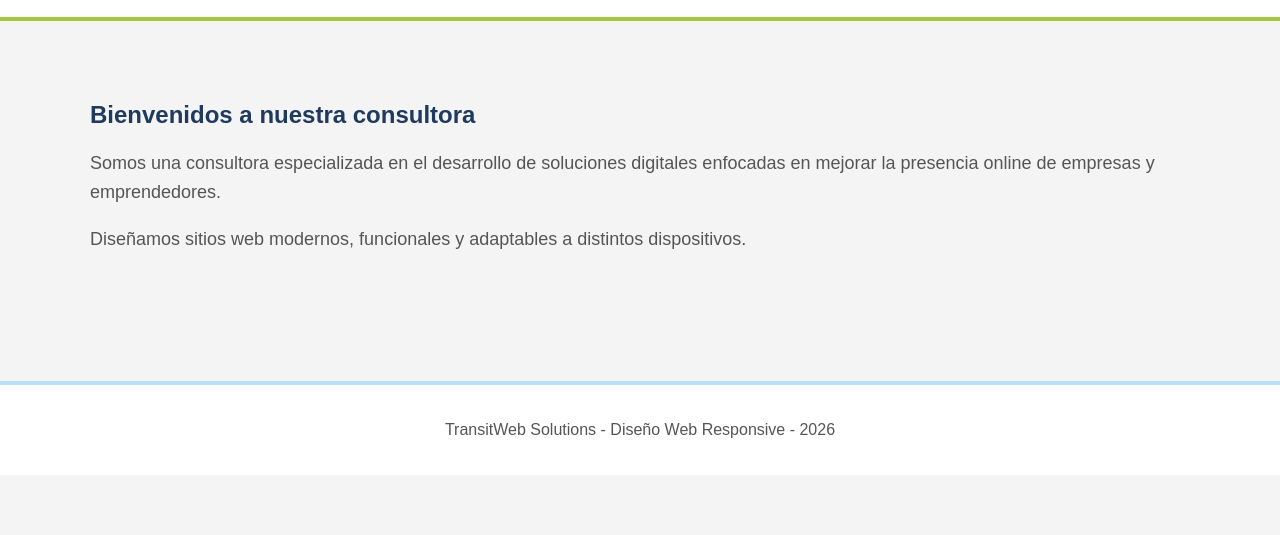
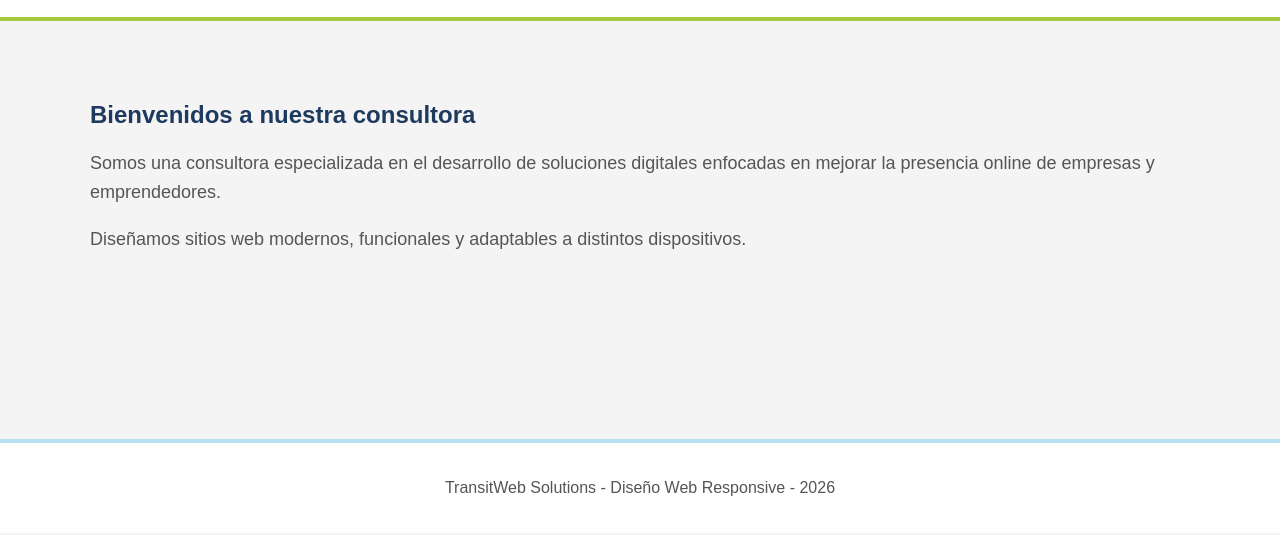
Before and after one commit to NaughtonGit/TransitWeb-Solutions-Grupo-10, a plain HTML site: page index.html in a window 1280 px wide. Shown: the part 99-634 px from the top of the page. Drawn offline with Linux system fonts and the light colour scheme.

Commit message:
Version 2
Se ajusto el height del main

```diff
--- a/diseño.css
+++ b/diseño.css
@@ -46,6 +46,8 @@ nav a:hover {
 
 main {
     padding: 30px 20px;
+    height: 358px;
+
 }
 
 .contenido {
@@ -94,5 +96,7 @@ footer {
     text-align: center;
     padding: 20px;
     border-top: 4px solid #b8dff2;
-    margin-top: 30px;
+    margin-top: auto;
+
+
 }
```
